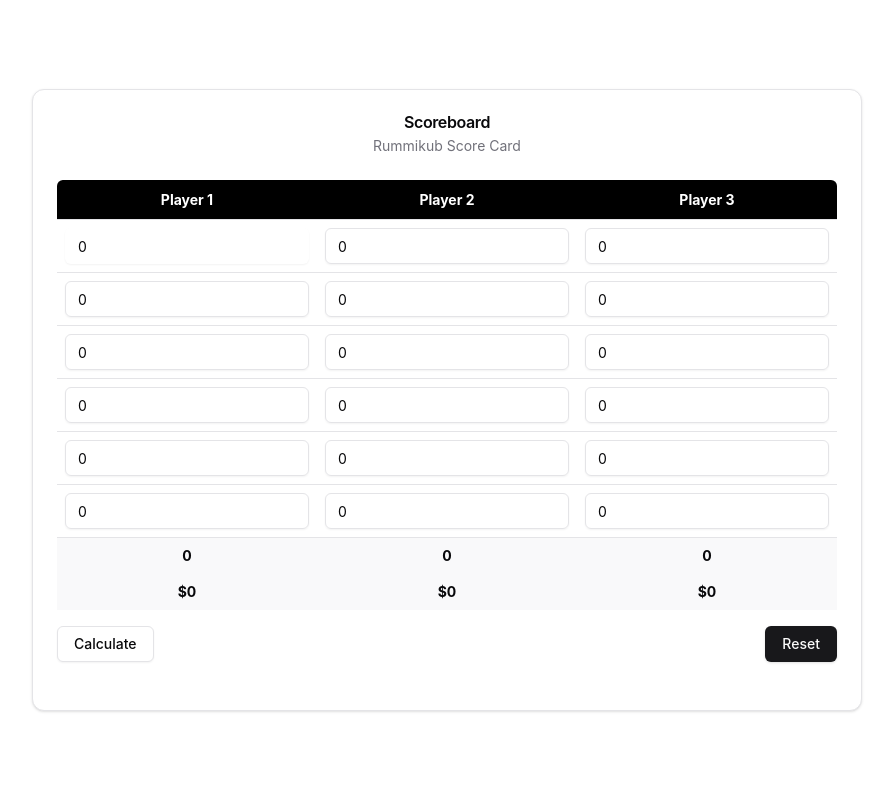
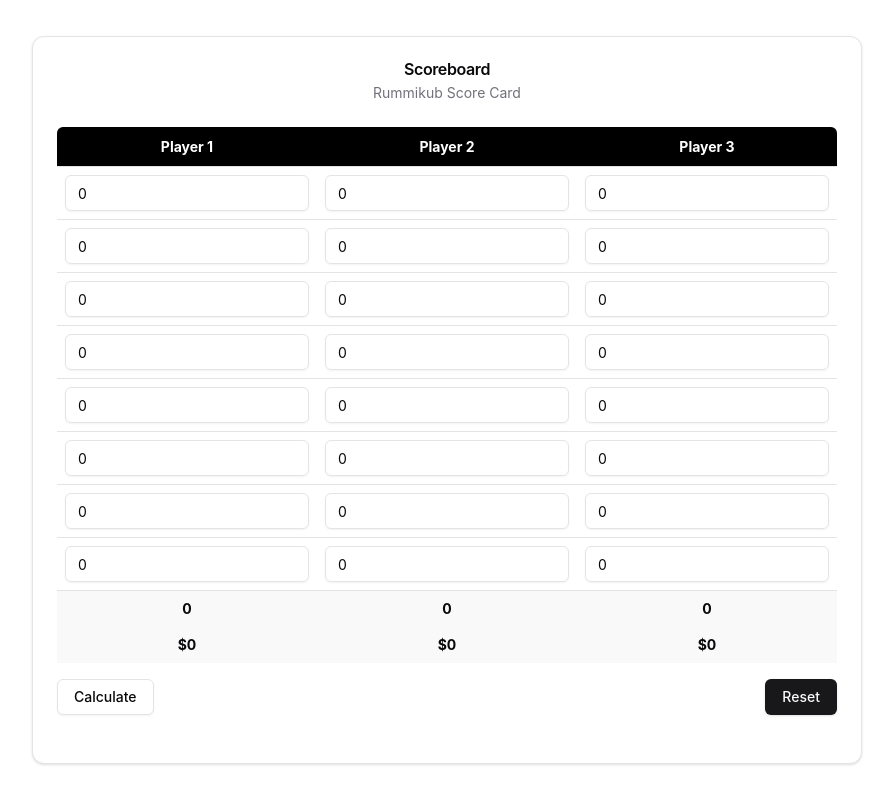
Before and after one commit to marskit2000/Scoreboard-React, a React (Vite) app: page / in a window 1280 px wide. Shown: the whole page, without its empty margins (193-1086 px from the left). Built offline with nearby package versions, Linux system fonts and the light colour scheme.

Commit message:
Genearte table using loop

```diff
--- a/src/components/scoreboard.tsx
+++ b/src/components/scoreboard.tsx
@@ -19,7 +19,7 @@ import { Button } from '@/components/ui/button'
 
 const scoreboard = () => {
 
-    let scoretable: any = React.useRef();
+    let scoretable: any = React.useRef(0);
     const [results, setResults] = React.useState(Array(3).fill(0))
     const [payAmount, setPayAmount] = React.useState(Array(3).fill(0))
 
@@ -88,7 +88,10 @@ const scoreboard = () => {
         return newArr
     }
 
+    // //generate table
 
+    let tableArray2D = Array(8).fill(0)
+    let colArr = Array(3).fill(0)
 
 
     return (
@@ -103,7 +106,19 @@ const scoreboard = () => {
                     </TableRow>
                 </TableHeader>
                 <TableBody>
-                    <TableRow>
+                    {
+
+                        tableArray2D.map( row => {
+                            return <TableRow key={"Row"+row}>
+                                    {
+                                        colArr.map(col => {
+                                            return <TableCell><Input key={"Col"+col} type="number" placeholder="0" defaultValue="0"/></TableCell>
+                                        })
+                                    }
+                                </TableRow>
+                        })
+                    }
+                    {/* <TableRow>
                         <TableCell><Input className='border-transparent focus:border-transparent focus:ring-0' type="number" defaultValue="0"/></TableCell>
                         <TableCell><Input type="number" placeholder="0" defaultValue="0"/></TableCell>
                         <TableCell><Input type="number" placeholder="0" defaultValue="0"/></TableCell>
@@ -132,17 +147,17 @@ const scoreboard = () => {
                         <TableCell><Input type="number" placeholder="0" defaultValue="0"/></TableCell>
                         <TableCell><Input type="number" placeholder="0" defaultValue="0"/></TableCell>
                         <TableCell><Input type="number" placeholder="0" defaultValue="0"/></TableCell>
-                    </TableRow>
+                    </TableRow> */}
                 </TableBody>
                 <TableFooter className='font-bold'>
                     <TableRow>
                         { results.map( (result, i) => {
-                            return <TableCell key={i}> {result} </TableCell>
+                            return <TableCell key={"Result"+i}> {result} </TableCell>
                         })}
                     </TableRow>
                     <TableRow>
                         { payAmount.map( (ele, j) => {
-                            return <TableCell key={j}> ${ele} </TableCell>
+                            return <TableCell key={"Payment"+j}> ${ele} </TableCell>
                         })}
                     </TableRow>
                 </TableFooter>
```
